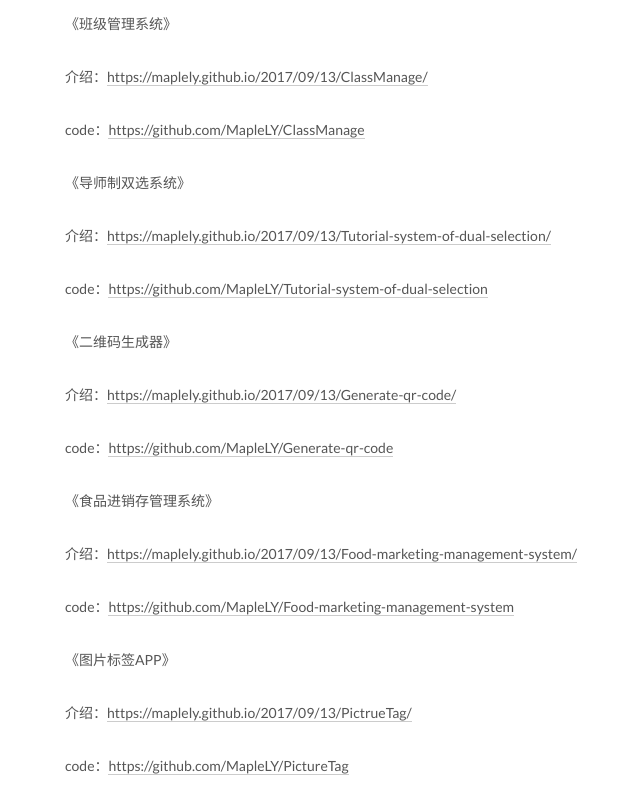
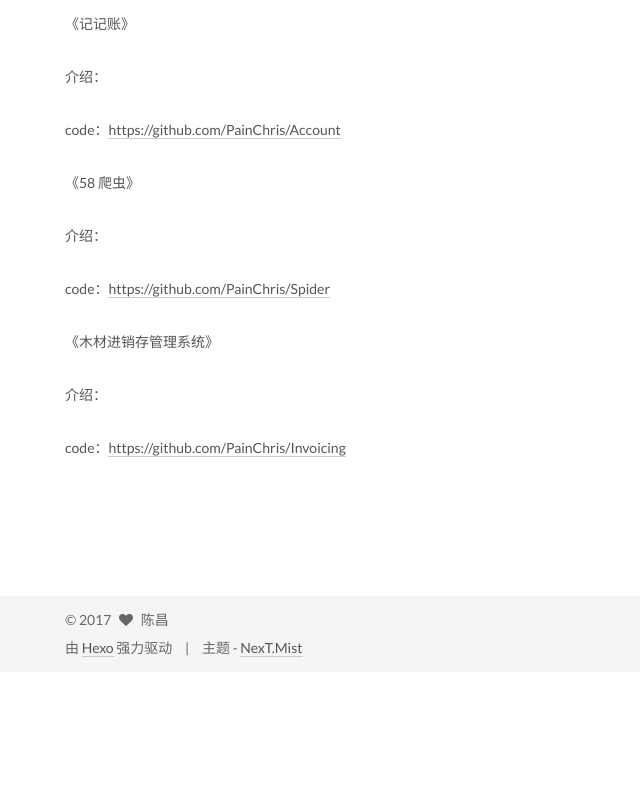
Before and after one commit to PainChirs/painchris.github.io, a plain HTML site: page remuse/index.html in a window 1280 px wide. Shown: the part 1360-2160 px from the top of the page, without its empty margins (225-865 px from the left). After the commit the page ends 2032 px from the top, so only its background shows below. Drawn offline with Linux system fonts and the light colour scheme; a script that the page names is missing.

Commit message:
Site updated: 2017-09-21 20:11:35

```diff
--- a/css/main.css
+++ b/css/main.css
@@ -1677,7 +1677,7 @@
   width: 4px;
   height: 4px;
   border-radius: 50%;
-  background: #6aa696;
+  background: #ffff03;
 }
 .links-of-blogroll {
   font-size: 13px;
--- a/remuse/index.html
+++ b/remuse/index.html
@@ -102,7 +102,7 @@
 <meta property="og:url" content="http://yoursite.com/remuse/index.html">
 <meta property="og:site_name" content="PainChris">
 <meta property="og:description" content="个人简介  陈昌，男，汉族，1995年9月生，家乡是江西高安，现就读于石家庄铁道大学。个人性格开朗，为人谦虚和睦，有良好的沟通能力；工作勤奋认真，尽职尽责，吃苦耐劳；对于新知识新邻域，能够积极主动地投入进去，具备较强的自学能力。  学习情况  学习中，我脚踏实地，求实创新。一直努力地学习专业课知识，了解软件工程对用户需求的把控，掌握了编程语言实践学习的方法，感受团队合作的各个实际过程。加深了自己对">
-<meta property="og:updated_time" content="2017-09-21T10:52:57.981Z">
+<meta property="og:updated_time" content="2017-09-21T12:09:41.826Z">
 <meta name="twitter:card" content="summary">
 <meta name="twitter:title" content="remuse">
 <meta name="twitter:description" content="个人简介  陈昌，男，汉族，1995年9月生，家乡是江西高安，现就读于石家庄铁道大学。个人性格开朗，为人谦虚和睦，有良好的沟通能力；工作勤奋认真，尽职尽责，吃苦耐劳；对于新知识新邻域，能够积极主动地投入进去，具备较强的自学能力。  学习情况  学习中，我脚踏实地，求实创新。一直努力地学习专业课知识，了解软件工程对用户需求的把控，掌握了编程语言实践学习的方法，感受团队合作的各个实际过程。加深了自己对">
@@ -369,21 +369,15 @@
 <li>了解hadoop大数据相关知识，熟练使用linux系统，了解了linux的相关配置</li>
 </ul>
 <p>相关作品传送门：</p>
-<p>《班级管理系统》</p>
-<p>介绍：<a href="https://maplely.github.io/2017/09/13/ClassManage/" target="_blank" rel="external">https://maplely.github.io/2017/09/13/ClassManage/</a></p>
-<p>code：<a href="https://github.com/MapleLY/ClassManage" target="_blank" rel="external">https://github.com/MapleLY/ClassManage</a></p>
-<p>《导师制双选系统》</p>
-<p>介绍：<a href="https://maplely.github.io/2017/09/13/Tutorial-system-of-dual-selection/" target="_blank" rel="external">https://maplely.github.io/2017/09/13/Tutorial-system-of-dual-selection/</a></p>
-<p>code：<a href="https://github.com/MapleLY/Tutorial-system-of-dual-selection" target="_blank" rel="external">https://github.com/MapleLY/Tutorial-system-of-dual-selection</a></p>
-<p>《二维码生成器》</p>
-<p>介绍：<a href="https://maplely.github.io/2017/09/13/Generate-qr-code/" target="_blank" rel="external">https://maplely.github.io/2017/09/13/Generate-qr-code/</a></p>
-<p>code：<a href="https://github.com/MapleLY/Generate-qr-code" target="_blank" rel="external">https://github.com/MapleLY/Generate-qr-code</a></p>
-<p>《食品进销存管理系统》</p>
-<p>介绍：<a href="https://maplely.github.io/2017/09/13/Food-marketing-management-system/" target="_blank" rel="external">https://maplely.github.io/2017/09/13/Food-marketing-management-system/</a></p>
-<p>code：<a href="https://github.com/MapleLY/Food-marketing-management-system" target="_blank" rel="external">https://github.com/MapleLY/Food-marketing-management-system</a></p>
-<p>《图片标签APP》</p>
-<p>介绍：<a href="https://maplely.github.io/2017/09/13/PictrueTag/" target="_blank" rel="external">https://maplely.github.io/2017/09/13/PictrueTag/</a></p>
-<p>code：<a href="https://github.com/MapleLY/PictureTag" target="_blank" rel="external">https://github.com/MapleLY/PictureTag</a></p>
+<p>《记记账》</p>
+<p>介绍：</p>
+<p>code：<a href="https://github.com/PainChris/Account" target="_blank" rel="external">https://github.com/PainChris/Account</a></p>
+<p>《58 爬虫》</p>
+<p>介绍：</p>
+<p>code：<a href="https://github.com/PainChris/Spider" target="_blank" rel="external">https://github.com/PainChris/Spider</a></p>
+<p>《木材进销存管理系统》</p>
+<p>介绍：</p>
+<p>code：<a href="https://github.com/PainChris/Invoicing" target="_blank" rel="external">https://github.com/PainChris/Invoicing</a></p>
 
 
   </div>
```
